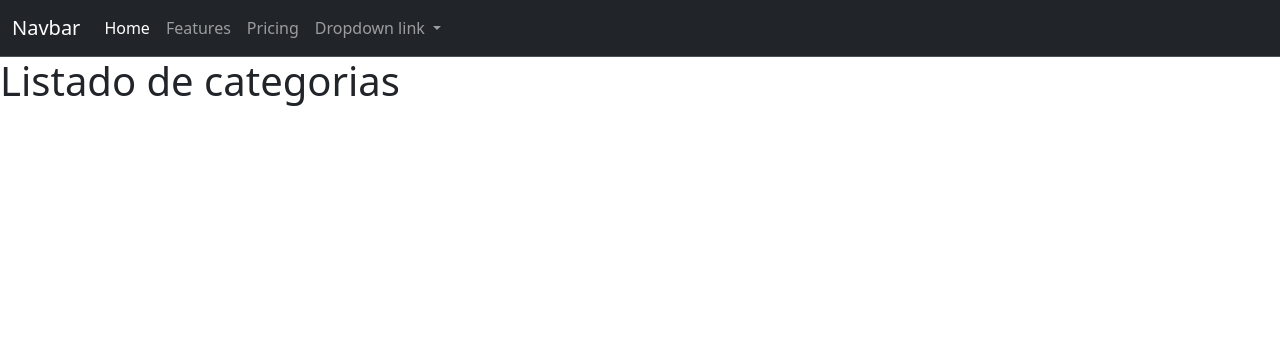
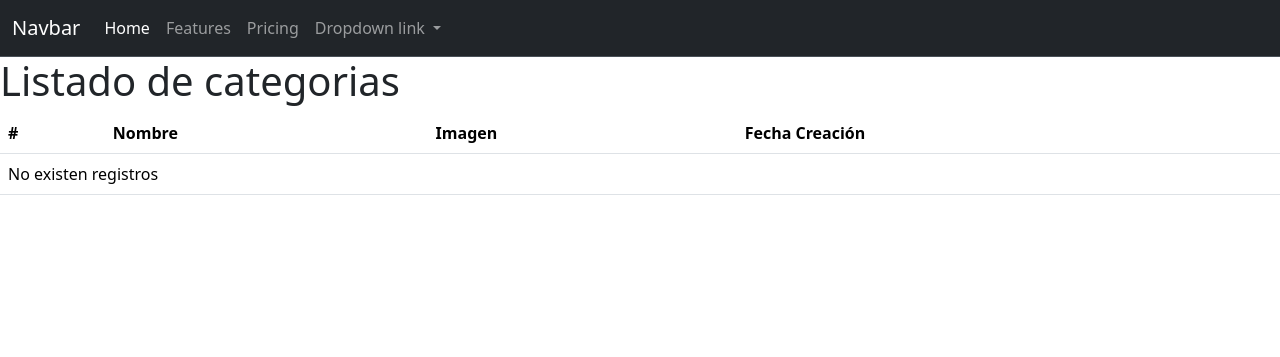
Before and after one commit to diegobaesv/patroclo-store, a PHP site: page / in a window 1280 px wide. Shown: the top 357 px of the page. Run offline with PHP 8.4, Linux system fonts and the light colour scheme.

Commit message:
vista de lsitado de categorias

```diff
--- a/app/views/categorias/index.php
+++ b/app/views/categorias/index.php
@@ -43,7 +43,39 @@
         </nav>
     </header>
 
-    <h1>Listado de categorias</h1>
+    <main>
+        <h1>Listado de categorias</h1>
+        <table class="table">
+            <thead>
+                <tr>
+                    <th scope="col">#</th>
+                    <th scope="col">Nombre</th>
+                    <th scope="col">Imagen</th>
+                    <th scope="col">Fecha Creación</th>
+                </tr>
+            </thead>
+            <tbody>
+                <?php if(!empty($categorias)): ?>
+                    <?php foreach($categorias as $cat): ?>
+                        <tr>
+                            <th scope="row"><?php echo $cat['id_categoria']; ?></th>
+                            <td><?php echo $cat['nombre']; ?></td>
+                            <td>
+                                <img src="<?php echo $cat['imagen_url']; ?>" width="200px" height="150px" alt="<?php echo $cat['nombre']; ?>">
+                            </td>
+                            <td><?php echo $cat['fecha_creacion_auditoria']; ?></td>
+                        </tr>
+                    <?php endforeach; ?>
+                <?php else: ?>
+                    <tr>
+                        <td colspan="4">No existen registros</td>
+                    </tr>
+                <?php endif; ?>
+
+            </tbody>
+        </table>
+    </main>
+
     <script src="https://cdn.jsdelivr.net/npm/bootstrap@5.3.3/dist/js/bootstrap.bundle.min.js" integrity="sha384-YvpcrYf0tY3lHB60NNkmXc5s9fDVZLESaAA55NDzOxhy9GkcIdslK1eN7N6jIeHz" crossorigin="anonymous"></script>
 </body>
 
```
